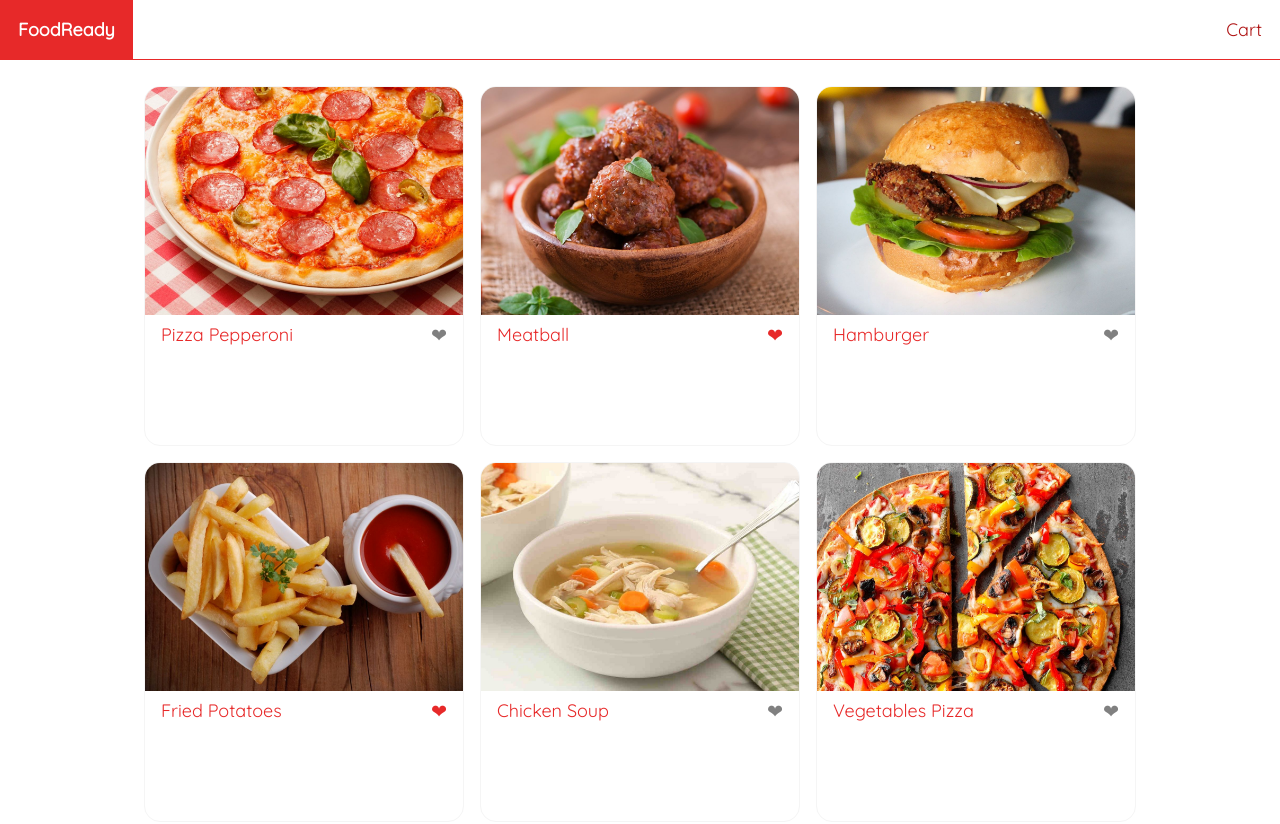
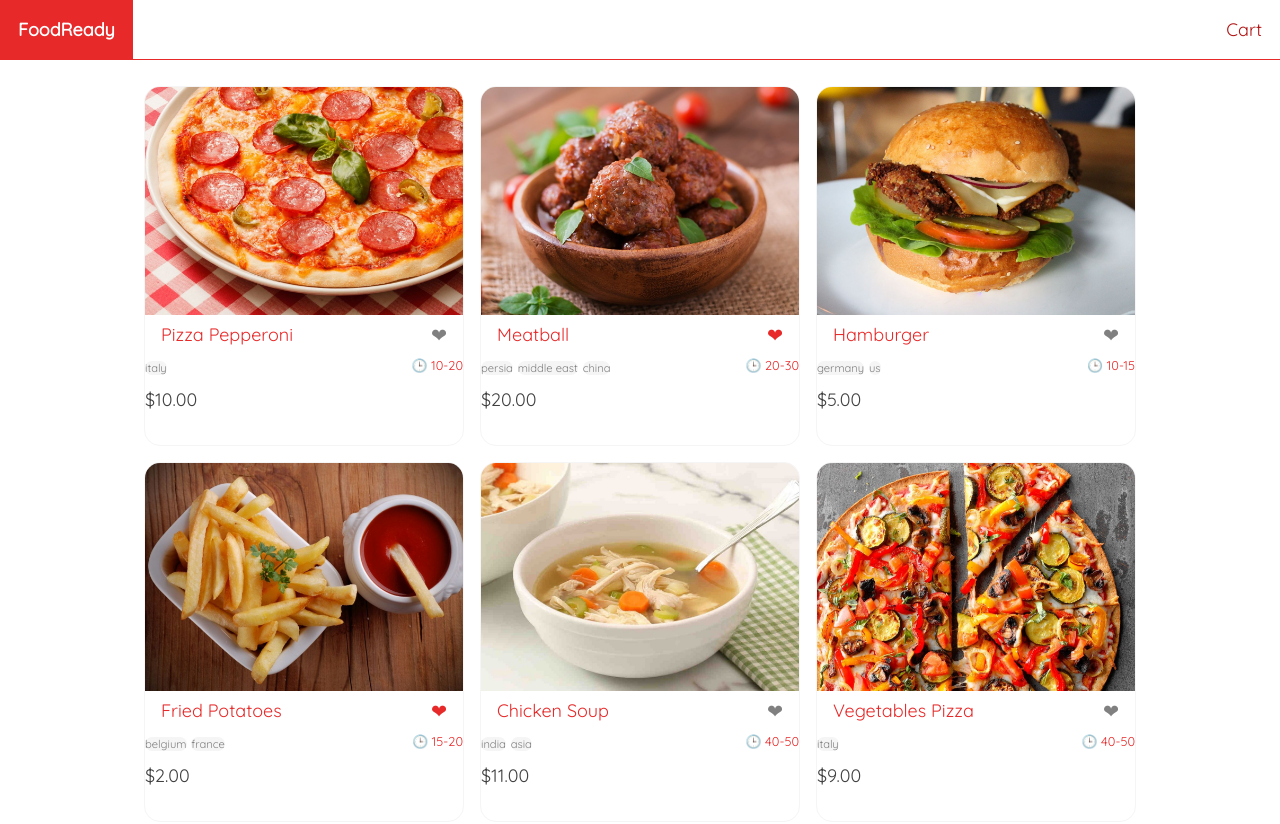
Before and after one commit to GitRavitHub/Food_App, an Angular app: page / in a window 1280 px wide. Shown: the top 824 px of the page. Built offline with nearby package versions, Linux system fonts and the light colour scheme.

Commit message:
hwfureaib

```diff
--- a/src/app/app.module.ts
+++ b/src/app/app.module.ts
@@ -12,7 +12,7 @@ import { FoodPageComponent } from './components/pages/food-page/food-page.compon
 import { LoginPageComponent } from './components/pages/login-page/login-page.component';
 import { OrderTrackPageComponent } from './components/pages/order-track-page/order-track-page.component';
 import { PaymentPageComponent } from './components/pages/payment-page/payment-page.component';
-import { RatingModule } from 'ng-starrating';
+
 
 
 
--- a/src/app/components/pages/home/home.component.html
+++ b/src/app/components/pages/home/home.component.html
@@ -1,6 +1,6 @@
 <ul>
   <li *ngFor="let food of foods">
-      <a>
+    <a routerLink="/food/{{food.id}}">
         <img src="{{food.imageUrl}}" alt="">
         <div class="content">
             <div class="name">
@@ -9,7 +9,23 @@
             <span class="favorite {{food.favorite?'':'not'}}">
                 ❤
             </span>
+           </div>
+            <div class="product-item-footer">
+                <div class="origins">
+                    <span *ngFor="let origin of food.origins">
+                         {{origin}}
+                    </span>
+                </div>
+                <div class="cook-time">
+                    <span>🕒</span>
+                    {{food.cookTime}}
+                </div>
             </div>
-      </a>
+            <div class="price">
+                <span>
+                    {{food.price|currency}}
+                </span>
+            </div>
+    </a>
   </li>
 </ul>
```
